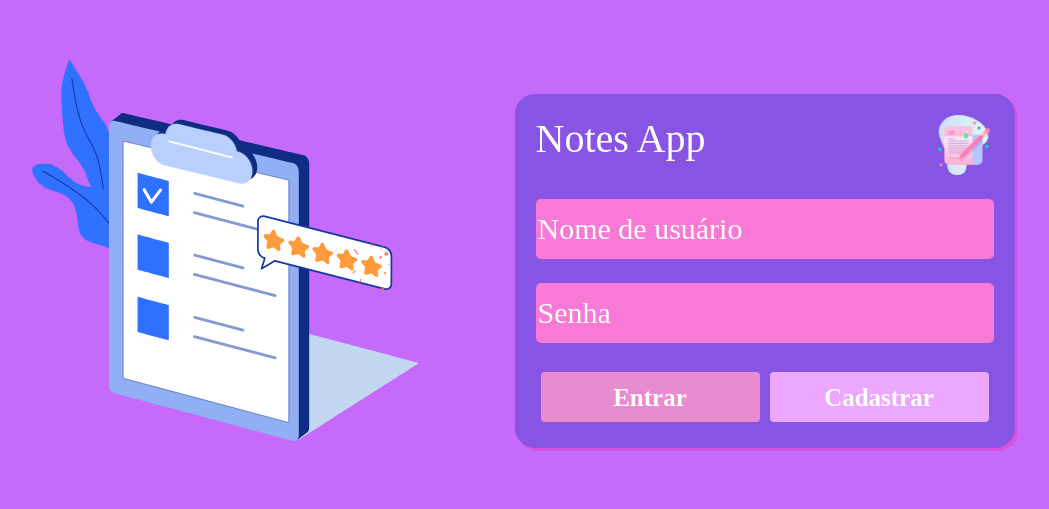
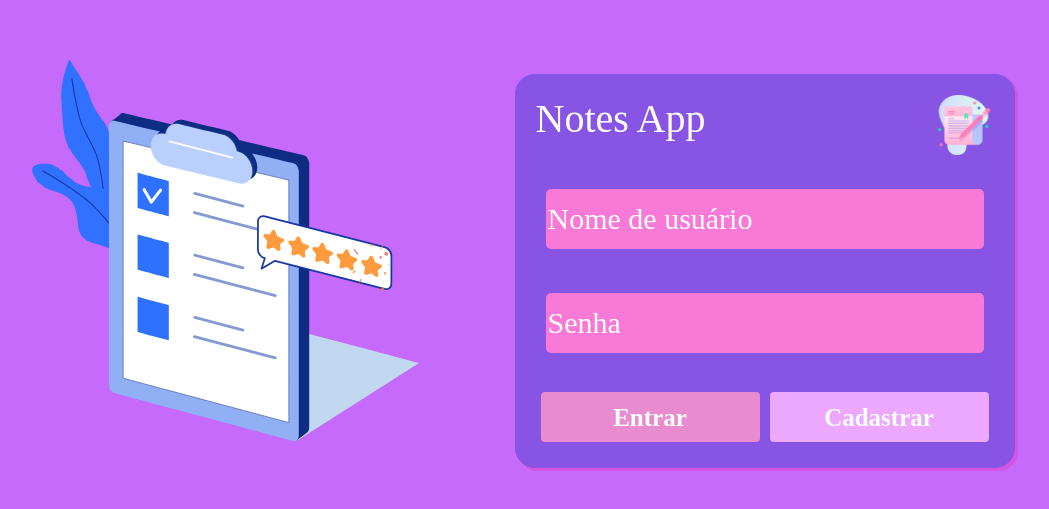
Before and after one commit to zNexTage/Notes-app, a React (Create React App) app in the folder Frontend/notes-app/: page / in a window 1280 px wide. Shown: the part 129-638 px from the top of the page, without its empty margins (188-1237 px from the left). Built offline with nearby package versions, Linux system fonts and the light colour scheme; a web font is replaced by a local one.

Commit message:
Inclui a estilização de um elemento textarea.

```diff
--- a/Frontend/notes-app/src/Components/Input/style.css
+++ b/Frontend/notes-app/src/Components/Input/style.css
@@ -1,4 +1,4 @@
-input{
+input, textarea{
     height: 60px;
     font-size: 30px;
     border-radius: 5px;
@@ -7,12 +7,17 @@ input{
     background-color: #F87AD6;
     color: white;
     border: none;
+    margin: 10px;
   }
 
-  input::placeholder{
+  textarea {
+      height: 200px;
+  }
+
+  input::placeholder, textarea::placeholder{
       color: white;
   }
 
-  input:focus{
+  input:focus, textarea:focus{
       outline: none;
   }
```
